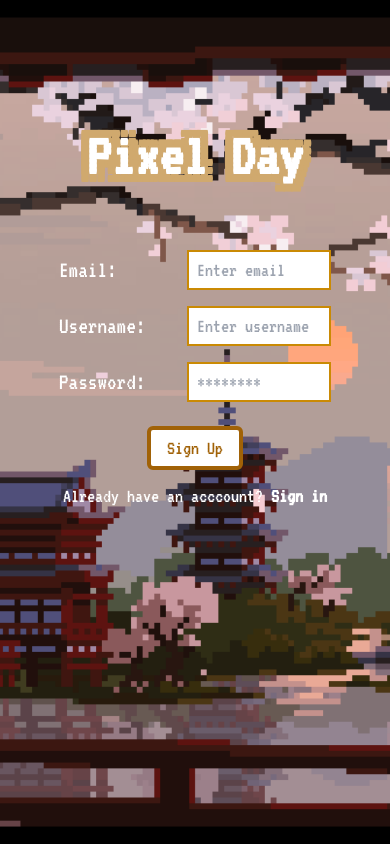
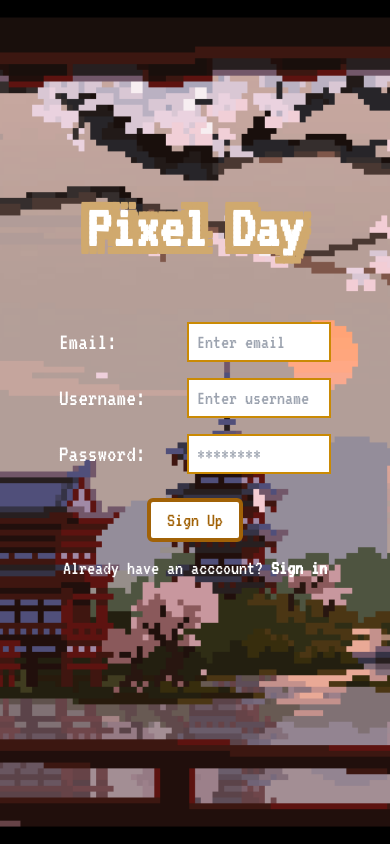
Before and after one commit to Zayooo00/pixelday, a Next.js app: page /sign-up in a window 390 px wide. Built offline with nearby package versions, Linux system fonts and the light colour scheme.

Commit message:
mobile ui height adjustment

```diff
--- a/app/(pages)/(auth)/sign-in/page.tsx
+++ b/app/(pages)/(auth)/sign-in/page.tsx
@@ -3,7 +3,7 @@ import Link from "next/link";
 export default function SignIn() {
   return (
     <main className="flex flex-col items-center justify-center flex-1 px-20 text-center">
-      <Link href={"/"} className="-mt-52">
+      <Link href={"/"} className="-mt-16 sm:-mt-52">
         <h1 className="text-6xl sm:text-8xl font-bold text-white text-stroke">
           Pixel Day
         </h1>
--- a/app/(pages)/(auth)/sign-up/page.tsx
+++ b/app/(pages)/(auth)/sign-up/page.tsx
@@ -3,7 +3,7 @@ import Link from "next/link";
 export default function SignUp() {
   return (
     <main className="flex flex-col items-center justify-center flex-1 px-20 text-center">
-      <Link href={"/"} className="-mt-52">
+      <Link href={"/"} className="-mt-16 sm:-mt-52">
         <h1 className="text-6xl sm:text-8xl font-bold text-white text-stroke">
           Pixel Day
         </h1>
```
